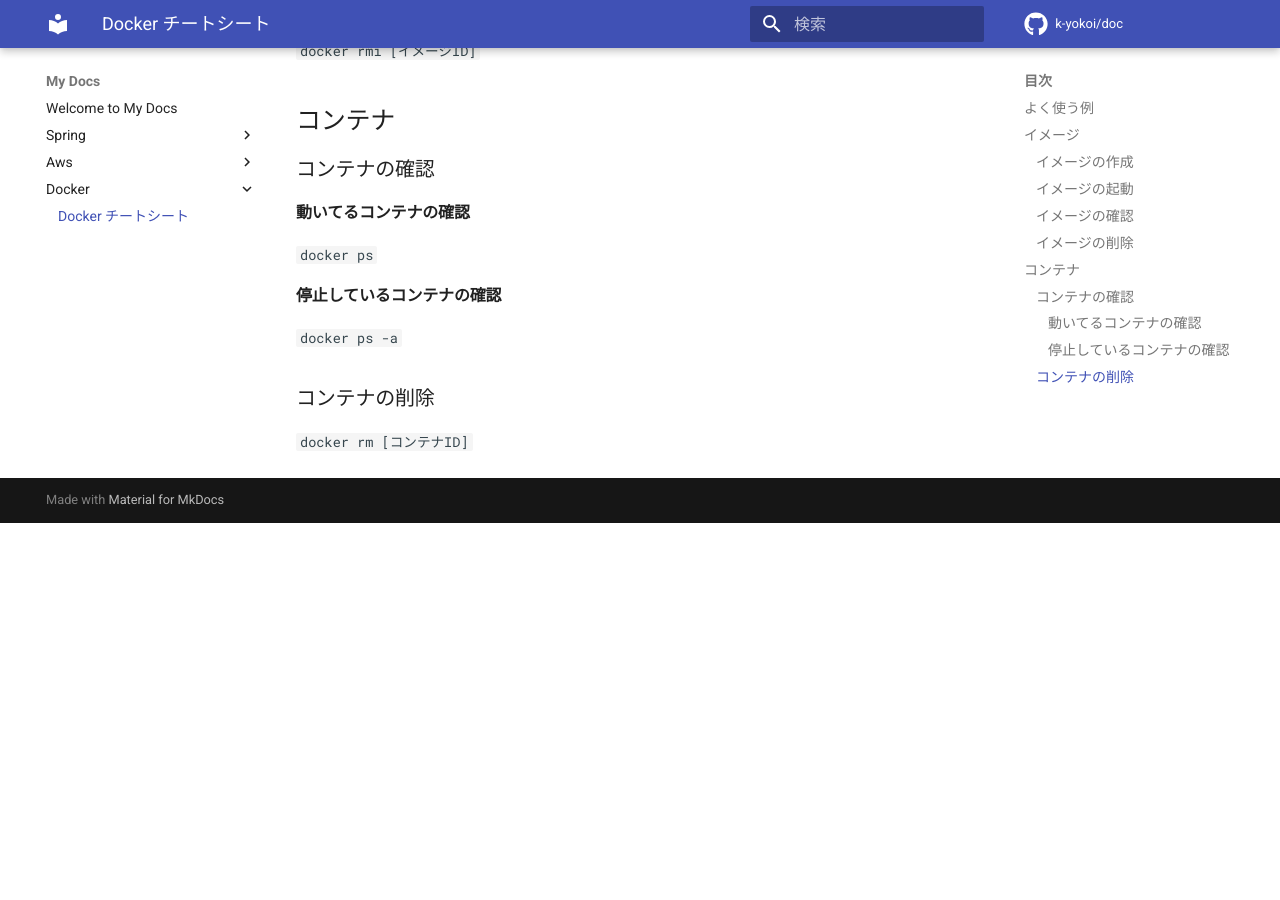
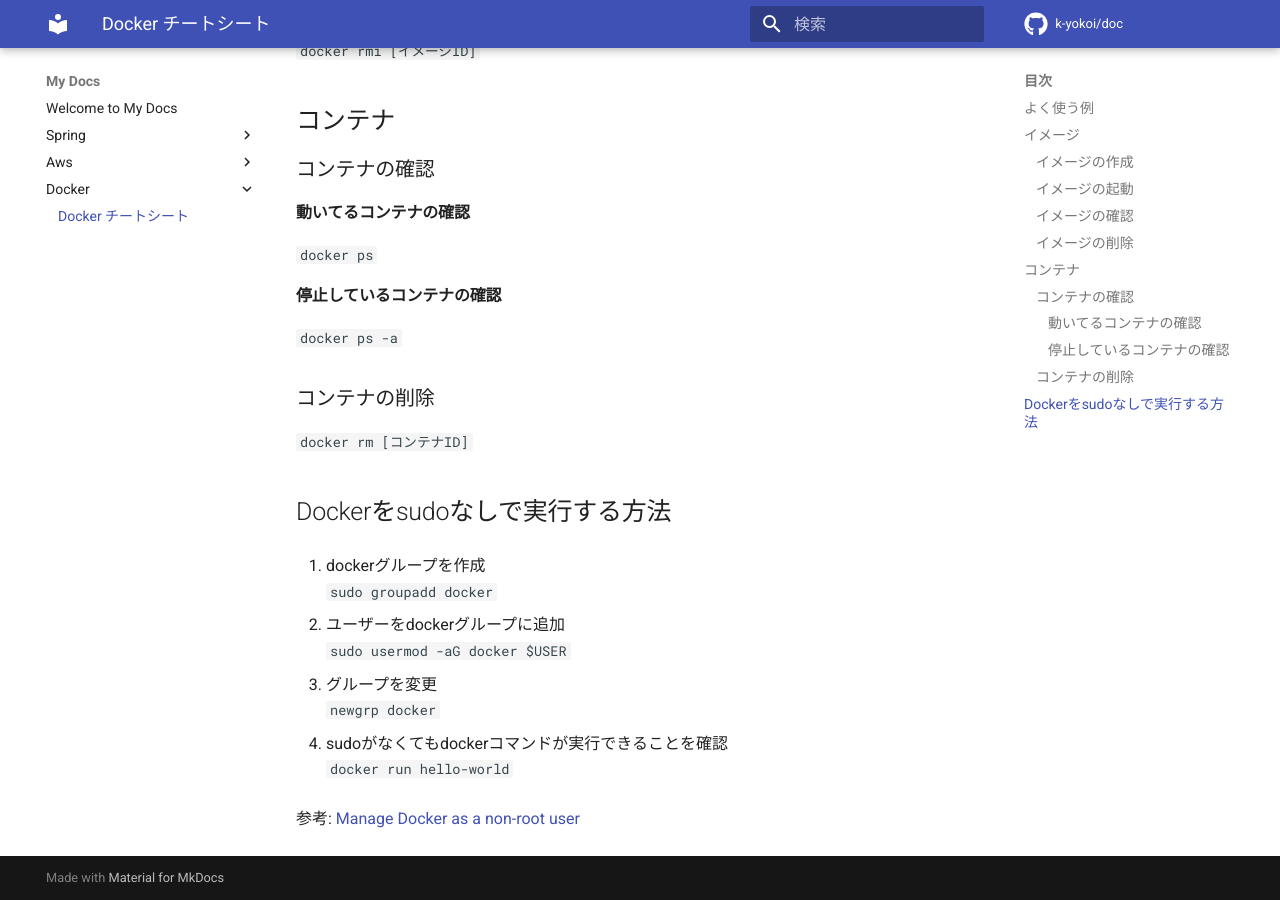
Before and after one commit to k-yokoi/doc, an MkDocs documentation site: the page built from docs/docker/docker_cheatsheet.md, in a window 1280 px wide and 900 px high, scrolled down 932 px. Built offline with MkDocs 1.6.1 and Material for MkDocs 9.7.7, drawn with Linux system fonts in a browser that asks for light colours; comment, search, counter and statistics services are not loaded; before the commit the page ends 1455 px from its top, so only the background shows below that.

Commit message:
Dockerをsudoなしで実行する方法を追記

```diff
--- a/docs/docker/docker_cheatsheet.md
+++ b/docs/docker/docker_cheatsheet.md
@@ -40,3 +40,18 @@
 
 ### コンテナの削除
 `docker rm [コンテナID]`
+
+## Dockerをsudoなしで実行する方法
+1. dockerグループを作成
+`sudo groupadd docker`
+
+2. ユーザーをdockerグループに追加
+`sudo usermod -aG docker $USER`
+
+3. グループを変更
+`newgrp docker`
+
+4. sudoがなくてもdockerコマンドが実行できることを確認
+`docker run hello-world`
+
+参考:	[Manage Docker as a non-root user](https://docs.docker.com/engine/install/linux-postinstall/)
```
